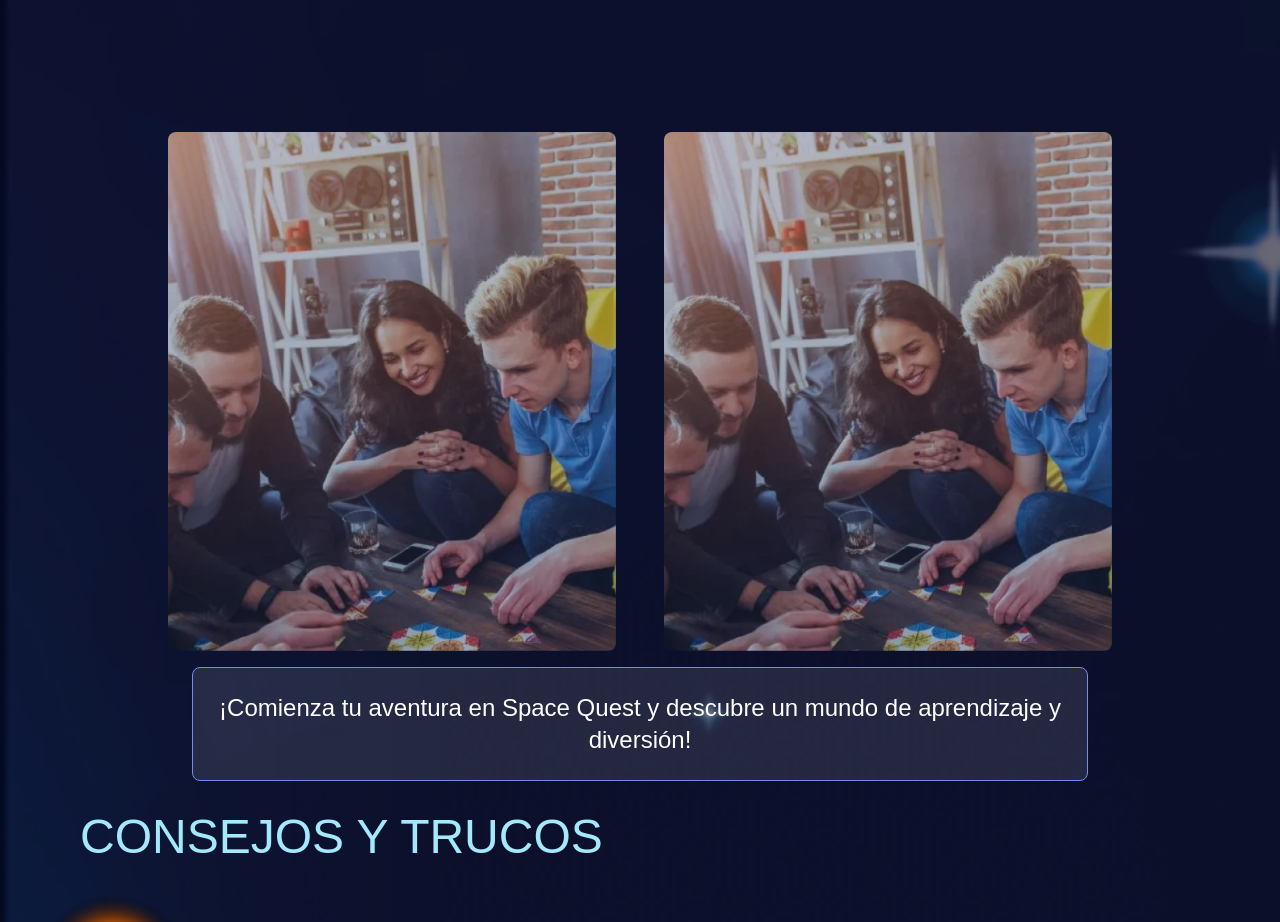
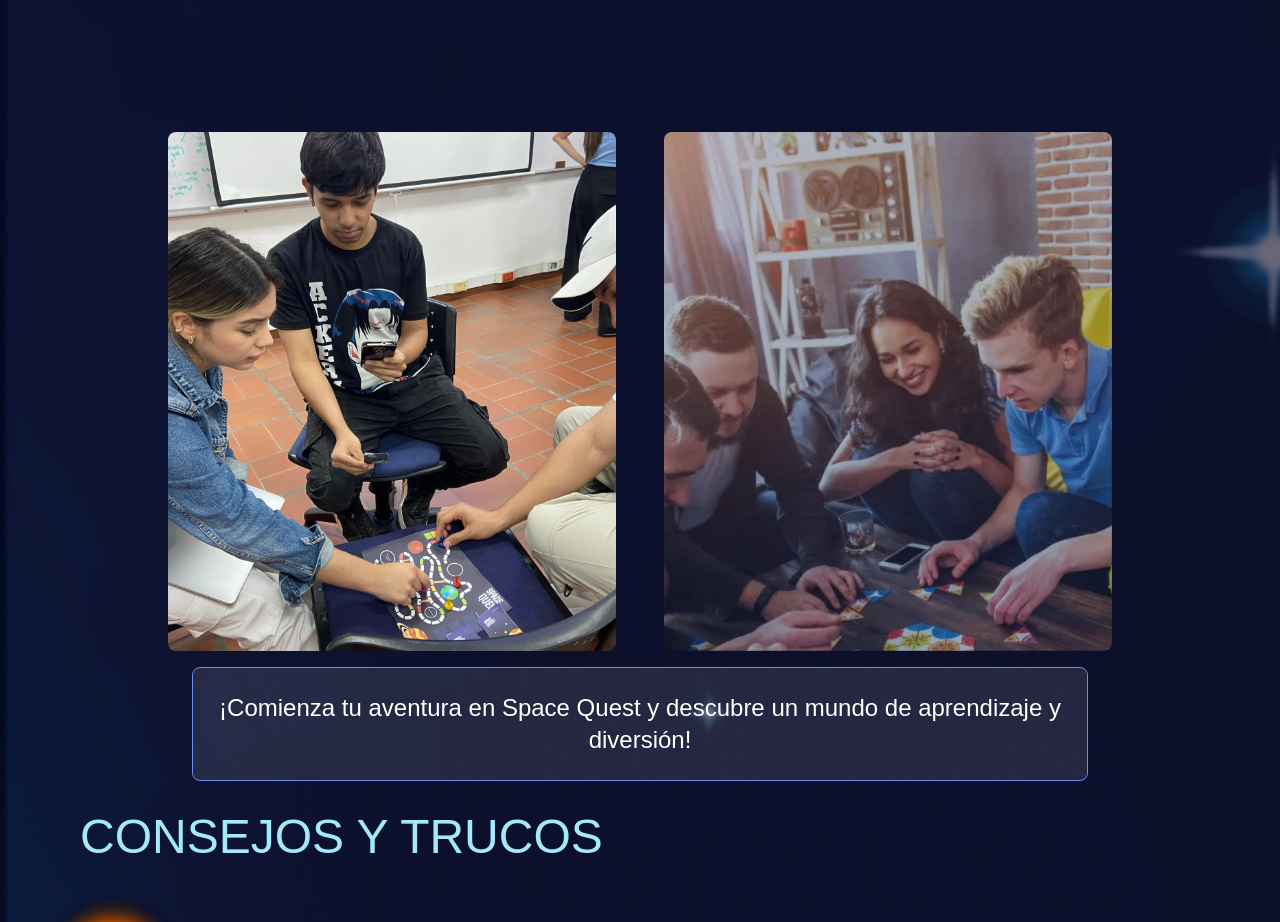
Before and after one commit to ASunart/landing-space-quest, a React (Vite) app: page / in a window 1280 px wide. Shown: the part 3240-4162 px from the top of the page. Built offline with nearby package versions, Linux system fonts and the light colour scheme; a web font is replaced by a local one.

Commit message:
Lazy loading and photo added

```diff
--- a/src/App.jsx
+++ b/src/App.jsx
@@ -56,13 +56,15 @@ function App() {
         <section className="flex flex-col justify-center lg:mt-36 items-center gap-4 px-6 lg:px-20">
           <div className="flex flex-col gap-12 justify-center md:flex-row">
             <img
-              src="/bento-image.webp"
+              src="/pruebas-1.webp"
               alt=""
-              className="w-80 rounded-lg lg:w-2/5" />
+              className="w-80 rounded-lg lg:w-2/5 object-cover"
+              loading="lazy" />
             <img
             src="/bento-image.webp"
             alt=""
-            className="w-80 rounded-lg lg:w-2/5" />
+            className="w-80 rounded-lg lg:w-2/5"
+            loading="lazy" />
 
           </div>
           <h3 className="text-white border border-blue-100 p-6 rounded-lg bg-[rgba(255,255,255,0.1)] md:w-4/5 text-center md:text-2xl">¡Comienza tu aventura en Space Quest y descubre un mundo de aprendizaje y diversión!</h3>
--- a/src/components/BoxType.jsx
+++ b/src/components/BoxType.jsx
@@ -9,7 +9,7 @@ export function BoxType() {
                     const h1Style = `${textColor} text-2xl font-regular lg:text-3xl`
                     return <article key={id}
                     className={`relative bg-[rgba(255,255,255,0.1)] p-6 border ${borderColor} rounded-lg lg:w-2/5 `}>
-                        <img src={vector} className="absolute w-10 -top-4 -left-4" />
+                        <img src={vector} className="absolute w-10 -top-4 -left-4" loading="lazy" />
                         <h3 className={h1Style}>{title}</h3>
                         <p className="lg:text-2xl">{content}</p>
                     </article>
--- a/src/components/CardType.jsx
+++ b/src/components/CardType.jsx
@@ -9,7 +9,8 @@ export function CardType() {
                         <img
                             src={image}
                             alt={planet}
-                            className="w-36 lg:w-96" />
+                            className="w-36 lg:w-96"
+                            loading="lazy" />
                         <div>
                             <span className="flex flex-col">
                                 <h3 className={`text-xl ${color} lg:text-5xl`}>{planet}</h3>
--- a/src/components/Footer.jsx
+++ b/src/components/Footer.jsx
@@ -1,7 +1,7 @@
 export function Footer() {
     return (
         <footer>
-            <img src="/footer.webp" alt="Rocket with smoke" />
+            <img src="/footer.webp" alt="Rocket with smoke" loading="lazy"/>
         </footer>
     )
 }
--- a/src/components/Header.jsx
+++ b/src/components/Header.jsx
@@ -2,7 +2,7 @@ export function Header() {
     return (
         <header
             className="relative flex flex-col items-center">
-            <img src="/header.webp" alt="Header Image" className="lg:-top-52 lg:relative" />
+            <img src="/header.webp" alt="Header Image" className="lg:-top-52 lg:relative" loading="lazy" />
         </header>
     )
 }
--- a/src/components/TipCard.jsx
+++ b/src/components/TipCard.jsx
@@ -10,6 +10,7 @@ export function TipCard() {
                         <img
                         src={planet}
                         className="absolute w-20 -left-8 rotate-45 lg:w-40 lg:-left-16"
+                        loading="lazy"
                          />
                         <p className="ml-6 lg:ml-20 lg:text-2xl">{content}</p>
                     </article>
```
Also changed, not shown: public/pruebas-1.webp (added).
